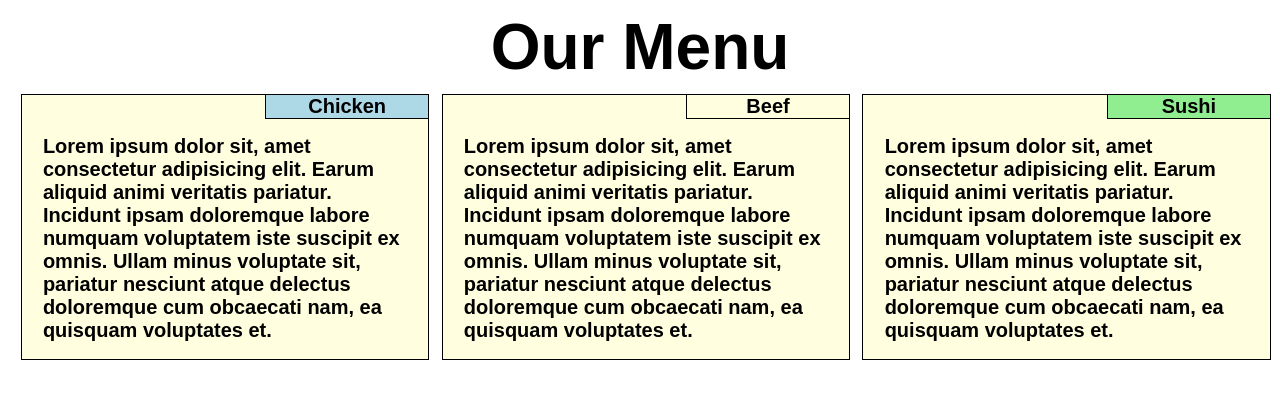
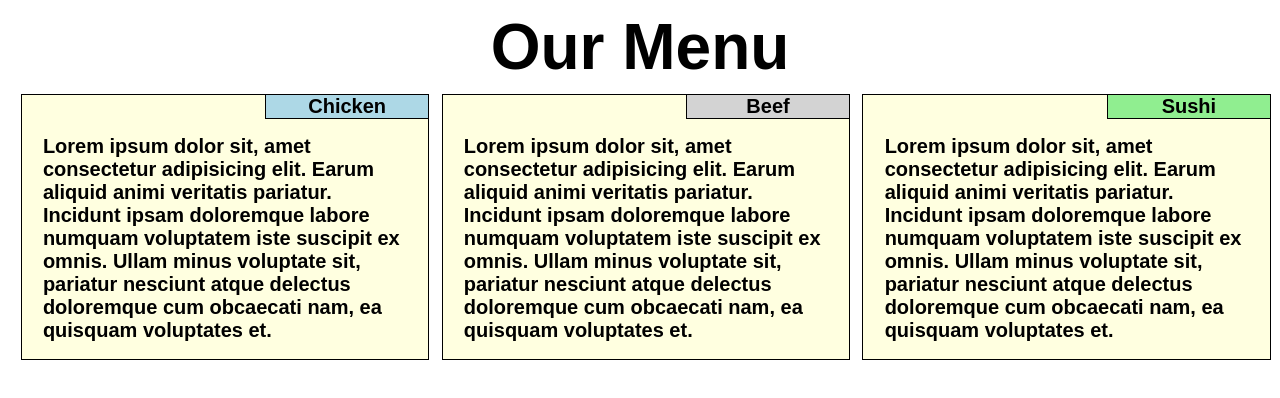
Before and after one commit to Ipshita-Basak/module2-solution, a plain HTML site: page index.html in a window 1280 px wide. Drawn offline with Linux system fonts and the light colour scheme.

Commit message:
Update index.html

```diff
--- a/index.html
+++ b/index.html
@@ -38,7 +38,7 @@
 }
 
 #beef {
-    background-color: lightred;
+    background-color: lightgrey;
 }
 
 #sushi {
```
